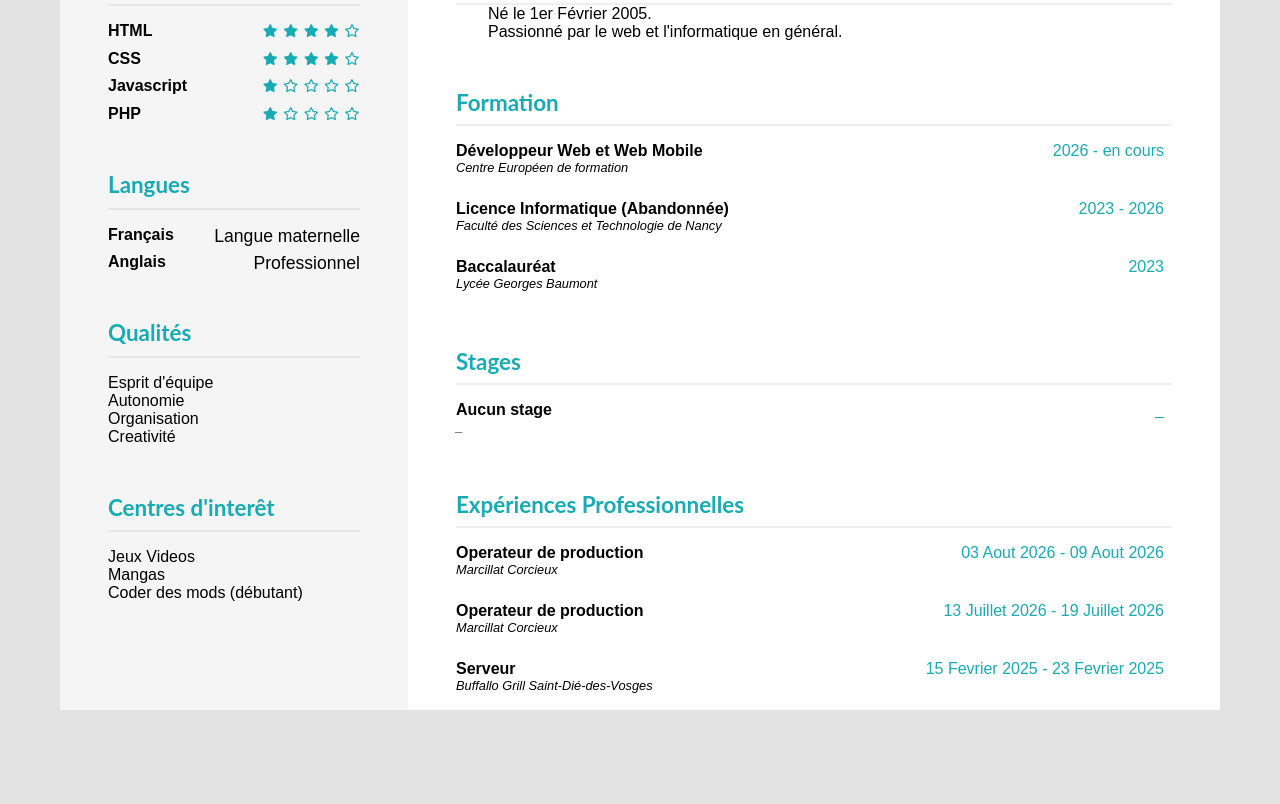
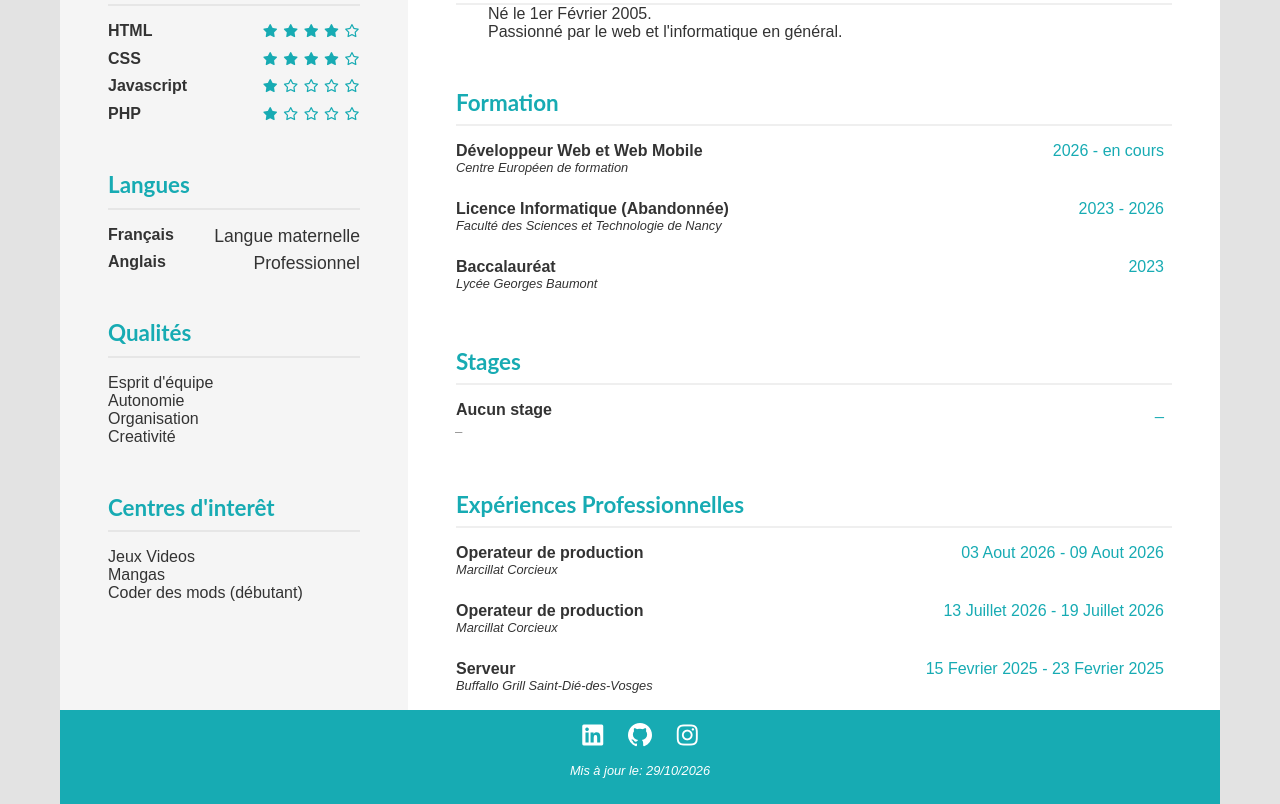
Before and after one commit to AceEagle92235/Matte_Lucas_Devoir_3_CV_HTML_CSS, a plain HTML site: page index.html in a window 1280 px wide. Shown: the part 325-1129 px from the top of the page. Before the commit the page ends 1035 px from the top, so only its background shows below. Drawn offline with Linux system fonts and the light colour scheme; a web font is replaced by a local one.

Commit message:
footer done

```diff
--- a/index.html
+++ b/index.html
@@ -22,7 +22,7 @@
 
                 <div class="intro">
                     <h1>Lucas Matte</h1>
-                    <p>Etudiant: Développeur Web et Web Mobile</p>
+                    <p>Développeur Web et Web Mobile</p>
                     <div class="contacts">
                         <a href="mailto:mail@example.com"><i class="fa-solid fa-envelope"></i> Mail</a>
                         <a href="https://www.google.com/maps"><i class="fa-solid fa-house"></i> Adresse</a>
@@ -243,6 +243,14 @@
                     </li>
                 </ul>
             </section>
+            <footer>
+                <ul>
+                    <li class="social"><a href="https://linkedin.com"><i class="fab fa-linkedin"></i></a></li> <!-- I do not use it at all -->
+                    <li class="social"><a href="https://github.com/AceEagle92235"><i class="fab fa-github"></i></a></li>
+                    <li class="social"><a href="https://instagram.com"><i class="fab fa-instagram"></i></a></li> <!-- I do not use it at all -->
+                </ul>
+                <p>Mis à jour le: <time datetime="2026-10-29">29/10/2026</time></p>
+            </footer>
         </main>
     </body>
 </html>
--- a/styles/base/typography.css
+++ b/styles/base/typography.css
@@ -46,6 +46,8 @@
 
 /* Text of content */
 body {
+  color: #333333;
+
   font-family: 'Raleway', sans-serif;
   font-size: 1 rem;
 }
--- /dev/null
+++ b/styles/dynamic/social.css
@@ -0,0 +1,5 @@
+/* dynamic social */
+
+.social:hover i {
+    opacity: .8;
+}
--- /dev/null
+++ b/styles/layout/footer.css
@@ -0,0 +1,33 @@
+/* footer */
+
+footer {
+    color: #FFFFFF;
+    background: #17ABB3;
+
+    padding: .8rem;
+    width: 100%;
+
+    text-align: center;
+}
+
+/* socials icon list */
+footer ul {
+    padding: 0;
+    margin: 0;
+
+    list-style: none;
+}
+/* socials icon */
+footer li {
+    padding: 0 .4rem;
+
+    font-size: 1.5rem;
+
+    display: inline-block;
+}
+
+/* Last update text */
+footer>p {
+    font-style: italic;
+    font-size: .8rem;
+}
--- a/styles/main.css
+++ b/styles/main.css
@@ -13,7 +13,9 @@
     /* content */
     @import "layout/aside.css";
     @import "layout/section.css";
+
     /* footer */
+    @import "layout/footer.css";
 
 /* components */
 
@@ -24,3 +26,4 @@
 /* dynamic */
 @import "dynamic/experience.css";
 @import "dynamic/image.css";
+@import "dynamic/social.css";
```
Also changed, not shown: favicon.ico (added), 1 other file.
